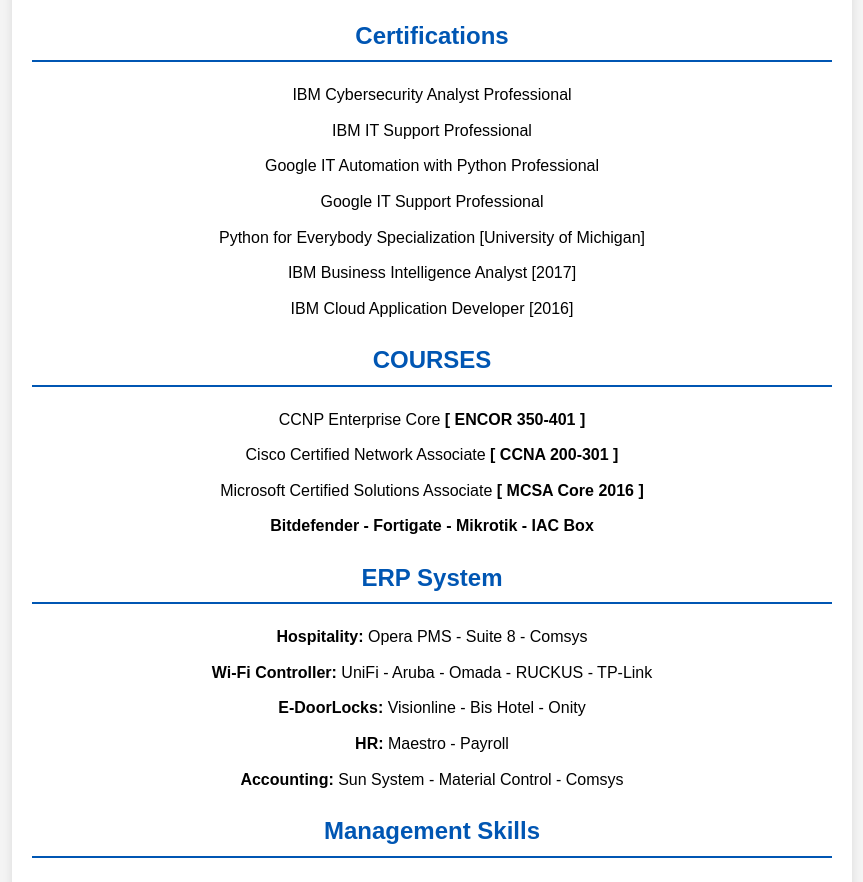
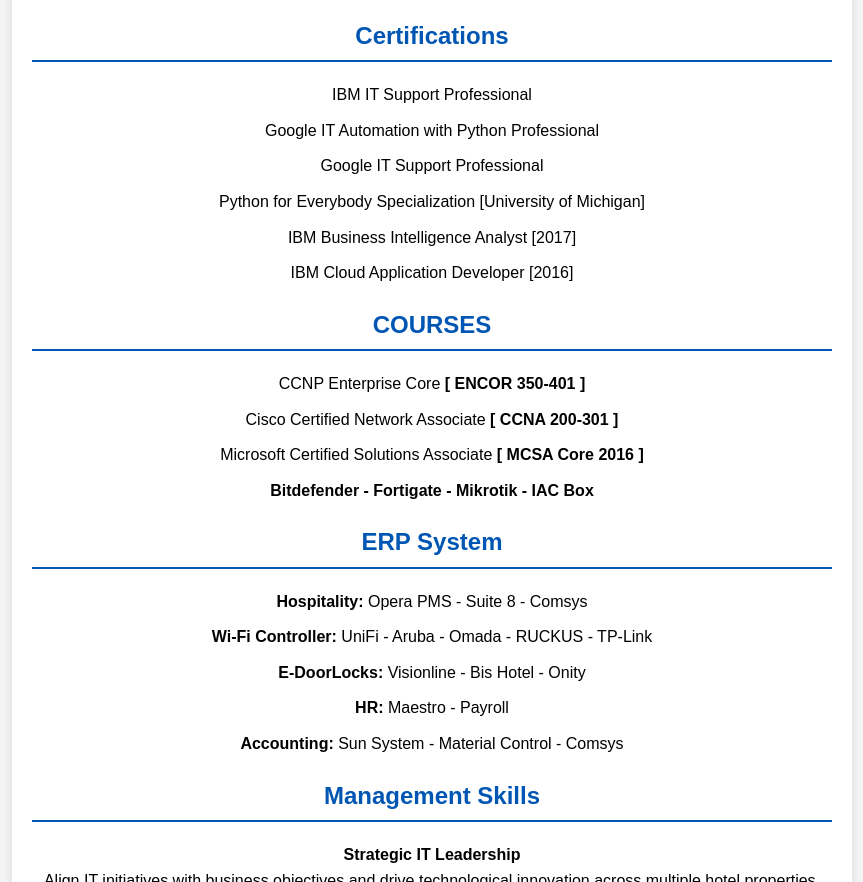
Before and after one commit to OAziz16/IT-Mgr-CV, a plain HTML site: page index.html in a window 1280 px wide. Shown: the part 1368-2250 px from the top of the page, without its empty margins (208-1071 px from the left). Drawn offline with Linux system fonts and the light colour scheme.

Commit message:
Update index.html

```diff
--- a/index.html
+++ b/index.html
@@ -118,7 +118,8 @@
     <div class="section">
         <h2>Certifications</h2>
         <ul>
-            <li>IBM Cybersecurity Analyst Professional</li>
+            <!-- <li><a href="https://coursera.org/share/a9312b88cfa1a8cf20d38cd6dc81d058">IBM Cybersecurity Analyst Professional</a></li> -->
+            <!-- <li>IBM Cybersecurity Analyst Professional</li>| -->
             <li>IBM IT Support Professional</li>
             <li>Google IT Automation with Python Professional</li>
             <li>Google IT Support Professional</li>
```
